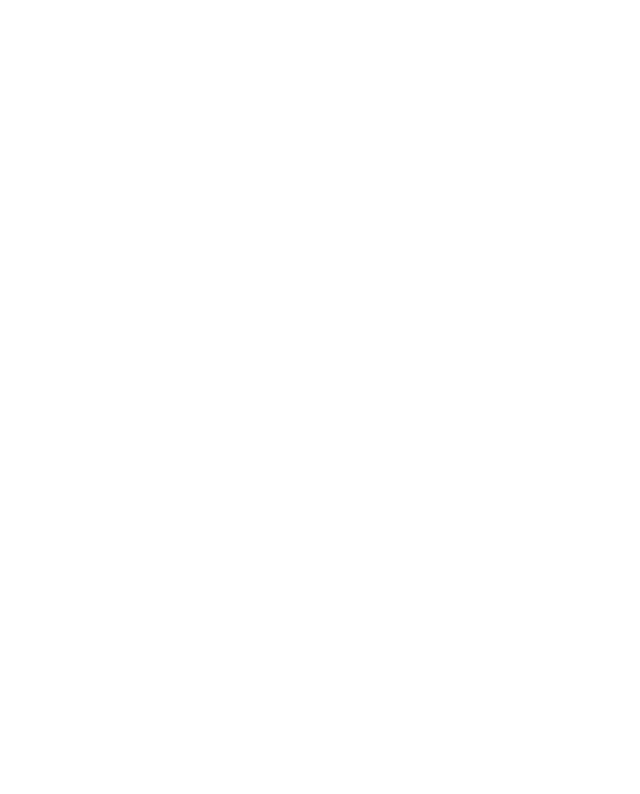
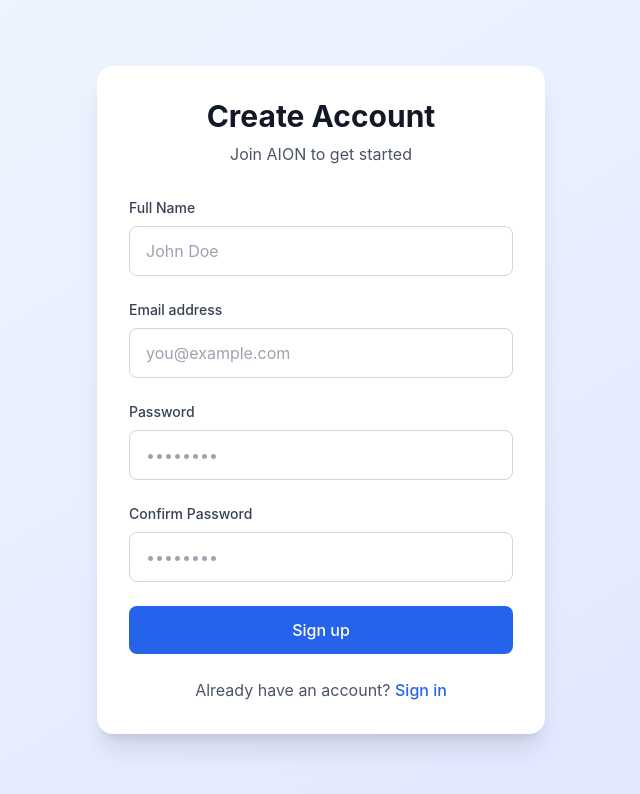
Before and after one commit to rajeevrajora77-lab/AION-v1, a React (Vite) app in the folder frontend/: page /signup in a window 1280 px wide. Before the commit this address had no page. Shown: the top 794 px of the page, without its empty margins (319-959 px from the left). Built offline with nearby package versions, Linux system fonts and the light colour scheme; the HTML template or start-up script is replaced by a standard one.

Commit message:
feat: Add Signup page component with form validation (#32)
* feat: Add Signup page component with form validation

* feat: Add Signup route to App.jsx

```diff
--- a/frontend/src/App.jsx
+++ b/frontend/src/App.jsx
@@ -1,6 +1,7 @@
 import { Routes, Route, Navigate } from 'react-router-dom';
 import { useAuthStore } from './store/authStore';
 import Login from './pages/Login.jsx';
+import Signup from './pages/Signup.jsx';
 import Dashboard from './pages/Dashboard.jsx';
 
 function App() {
@@ -11,6 +12,10 @@
       <Route
         path="/login"
         element={!isAuthenticated ? <Login /> : <Navigate to="/dashboard" />}
+      />
+            <Route
+        path="/signup"
+        element={!isAuthenticated ? <Signup /> : <Navigate to="/dashboard" />}
       />
       <Route
         path="/dashboard"
--- /dev/null
+++ b/frontend/src/pages/Signup.jsx
@@ -0,0 +1,142 @@
+import { useState } from 'react';
+import { Link, useNavigate } from 'react-router-dom';
+import { useAuthStore } from '../store/authStore';
+
+function Signup() {
+  const [formData, setFormData] = useState({
+    name: '',
+    email: '',
+    password: '',
+    confirmPassword: ''
+  });
+  const [error, setError] = useState('');
+  const navigate = useNavigate();
+  const { signup } = useAuthStore();
+
+  const handleSubmit = async (e) => {
+    e.preventDefault();
+    setError('');
+
+    // Validation
+    if (!formData.name || !formData.email || !formData.password || !formData.confirmPassword) {
+      setError('All fields are required');
+      return;
+    }
+
+    if (formData.password !== formData.confirmPassword) {
+      setError('Passwords do not match');
+      return;
+    }
+
+    if (formData.password.length < 6) {
+      setError('Password must be at least 6 characters long');
+      return;
+    }
+
+    try {
+      await signup(formData.email, formData.password, formData.name);
+      navigate('/dashboard');
+    } catch (err) {
+      setError(err.response?.data?.message || 'Signup failed. Please try again.');
+    }
+  };
+
+  const handleChange = (e) => {
+    setFormData({ ...formData, [e.target.name]: e.target.value });
+  };
+
+  return (
+    <div className="min-h-screen flex items-center justify-center bg-gradient-to-br from-blue-50 to-indigo-100">
+      <div className="bg-white p-8 rounded-2xl shadow-xl w-full max-w-md">
+        <div className="text-center mb-8">
+          <h1 className="text-3xl font-bold text-gray-900">Create Account</h1>
+          <p className="text-gray-600 mt-2">Join AION to get started</p>
+        </div>
+
+        {error && (
+          <div className="bg-red-50 border border-red-200 text-red-700 px-4 py-3 rounded-lg mb-6">
+            {error}
+          </div>
+        )}
+
+        <form onSubmit={handleSubmit} className="space-y-6">
+          <div>
+            <label htmlFor="name" className="block text-sm font-medium text-gray-700 mb-2">
+              Full Name
+            </label>
+            <input
+              type="text"
+              id="name"
+              name="name"
+              value={formData.name}
+              onChange={handleChange}
+              className="w-full px-4 py-3 border border-gray-300 rounded-lg focus:ring-2 focus:ring-blue-500 focus:border-transparent"
+              placeholder="John Doe"
+            />
+          </div>
+
+          <div>
+            <label htmlFor="email" className="block text-sm font-medium text-gray-700 mb-2">
+              Email address
+            </label>
+            <input
+              type="email"
+              id="email"
+              name="email"
+              value={formData.email}
+              onChange={handleChange}
+              className="w-full px-4 py-3 border border-gray-300 rounded-lg focus:ring-2 focus:ring-blue-500 focus:border-transparent"
+              placeholder="you@example.com"
+            />
+          </div>
+
+          <div>
+            <label htmlFor="password" className="block text-sm font-medium text-gray-700 mb-2">
+              Password
+            </label>
+            <input
+              type="password"
+              id="password"
+              name="password"
+              value={formData.password}
+              onChange={handleChange}
+              className="w-full px-4 py-3 border border-gray-300 rounded-lg focus:ring-2 focus:ring-blue-500 focus:border-transparent"
+              placeholder="••••••••"
+            />
+          </div>
+
+          <div>
+            <label htmlFor="confirmPassword" className="block text-sm font-medium text-gray-700 mb-2">
+              Confirm Password
+            </label>
+            <input
+              type="password"
+              id="confirmPassword"
+              name="confirmPassword"
+              value={formData.confirmPassword}
+              onChange={handleChange}
+              className="w-full px-4 py-3 border border-gray-300 rounded-lg focus:ring-2 focus:ring-blue-500 focus:border-transparent"
+              placeholder="••••••••"
+            />
+          </div>
+
+          <button
+            type="submit"
+            className="w-full bg-blue-600 text-white py-3 px-4 rounded-lg hover:bg-blue-700 focus:outline-none focus:ring-2 focus:ring-blue-500 focus:ring-offset-2 transition-colors font-medium"
+          >
+            Sign up
+          </button>
+        </form>
+
+        <p className="mt-6 text-center text-gray-600">
+          Already have an account?{' '}
+          <Link to="/login" className="text-blue-600 hover:text-blue-700 font-medium">
+            Sign in
+          </Link>
+        </p>
+      </div>
+    </div>
+  );
+}
+
+export default Signup;
```
